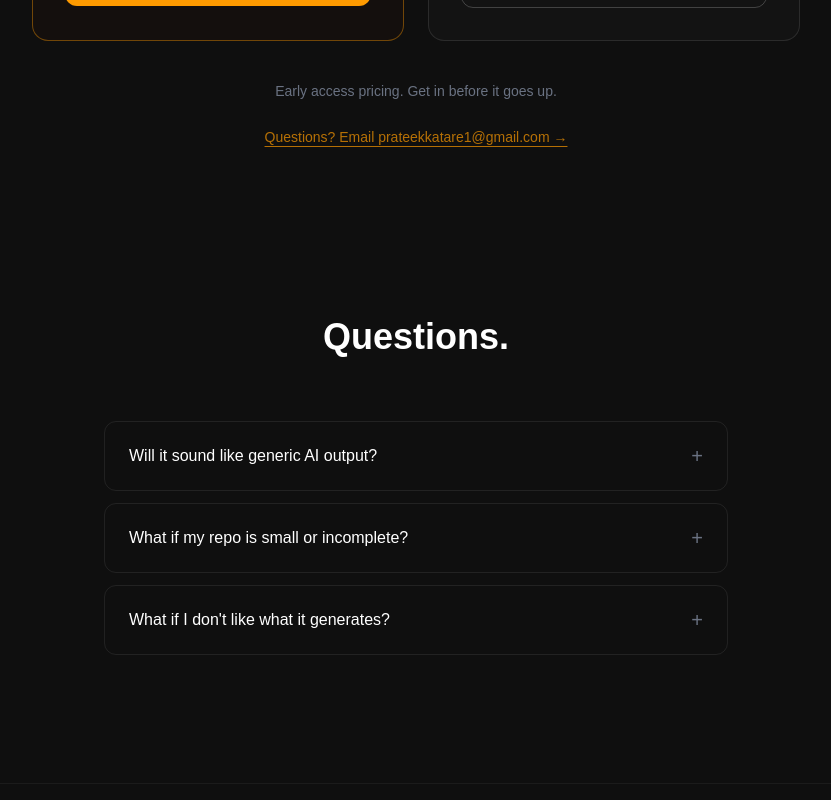
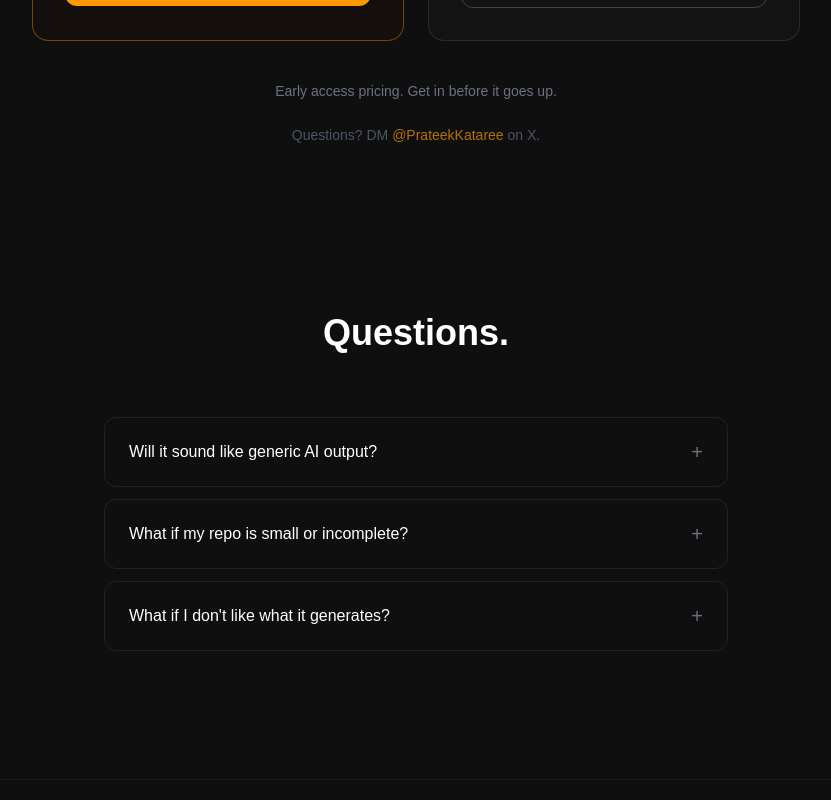
Before and after one commit to PrateekKatare1/koven, a Next.js app: page / in a window 1280 px wide. Shown: the part 5200-6000 px from the top of the page, without its empty margins (224-1055 px from the left). Built offline with nearby package versions, Linux system fonts and the light colour scheme; no server answers.

Commit message:
fix: replace all email refs with @PrateekKataree X profile

```diff
--- a/app/page.tsx
+++ b/app/page.tsx
@@ -652,12 +652,17 @@ export default function Home() {
         <p className="text-gray-500 text-sm mb-6">
           Early access pricing. Get in before it goes up.
         </p>
-        <a
-          href="mailto:prateekkatare1@gmail.com"
-          className="text-amber-500/70 hover:text-amber-400 transition-colors underline underline-offset-4 text-sm"
-        >
-          Questions? Email prateekkatare1@gmail.com →
-        </a>
+        <p className="text-gray-600 text-sm mt-4">
+          Questions? DM{' '}
+          <a
+            href="https://x.com/PrateekKataree"
+            target="_blank"
+            className="text-amber-500/70 hover:text-amber-400 transition-colors"
+          >
+            @PrateekKataree
+          </a>
+          {' '}on X.
+        </p>
       </div>
 
       {/* FAQ */}
@@ -678,7 +683,7 @@ export default function Home() {
             },
             {
               q: "What if I don't like what it generates?",
-              a: "Email within 48 hours for a full refund. No questions asked. We're not interested in keeping your $9 if Koven didn't deliver."
+              a: "Full refund within 48 hours. No questions asked. DM @PrateekKataree on X with your order ID and we'll sort it immediately."
             }
           ].map((faq, idx) => (
             <div
@@ -765,7 +770,7 @@ export default function Home() {
       <footer className="border-t border-white/5 px-4 md:px-6 py-8 mt-16">
         <div className="max-w-6xl mx-auto flex flex-col sm:flex-row justify-between items-center flex-wrap gap-4">
           <span className="text-gray-700 text-sm">© 2026 Koven · trykoven.com</span>
-          <a href="mailto:prateekkatare1@gmail.com" className="text-amber-500/70 hover:text-amber-400 transition-colors text-sm">prateekkatare1@gmail.com</a>
+          <a href="https://x.com/PrateekKataree" target="_blank" className="text-gray-700 text-sm hover:text-gray-400 transition-colors">@PrateekKataree</a>
           <div className="flex gap-6">
             <a href="/terms" className="text-gray-700 text-sm hover:text-gray-400 transition-colors">Terms</a>
             <a href="/privacy" className="text-gray-700 text-sm hover:text-gray-400 transition-colors">Privacy</a>
```
